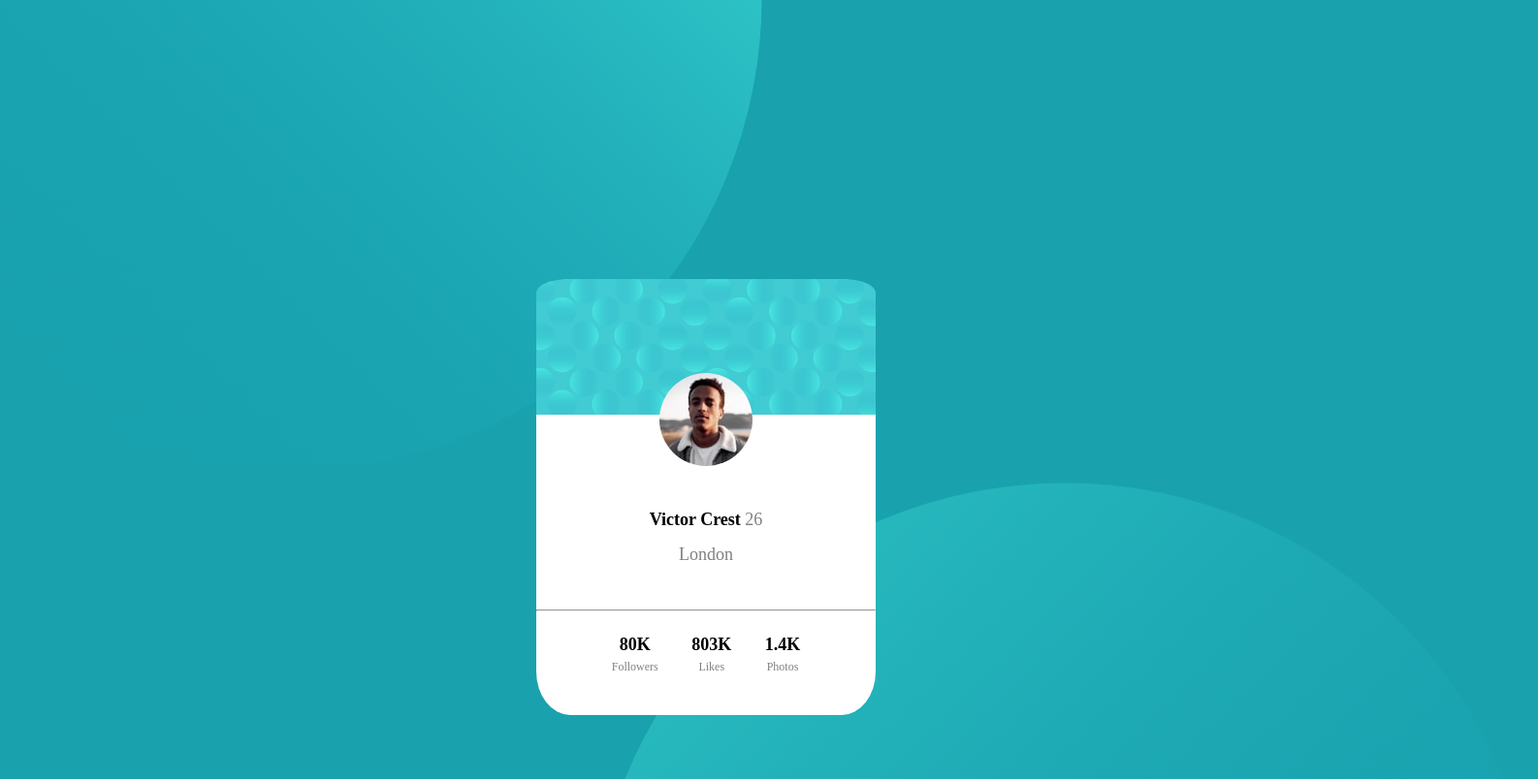
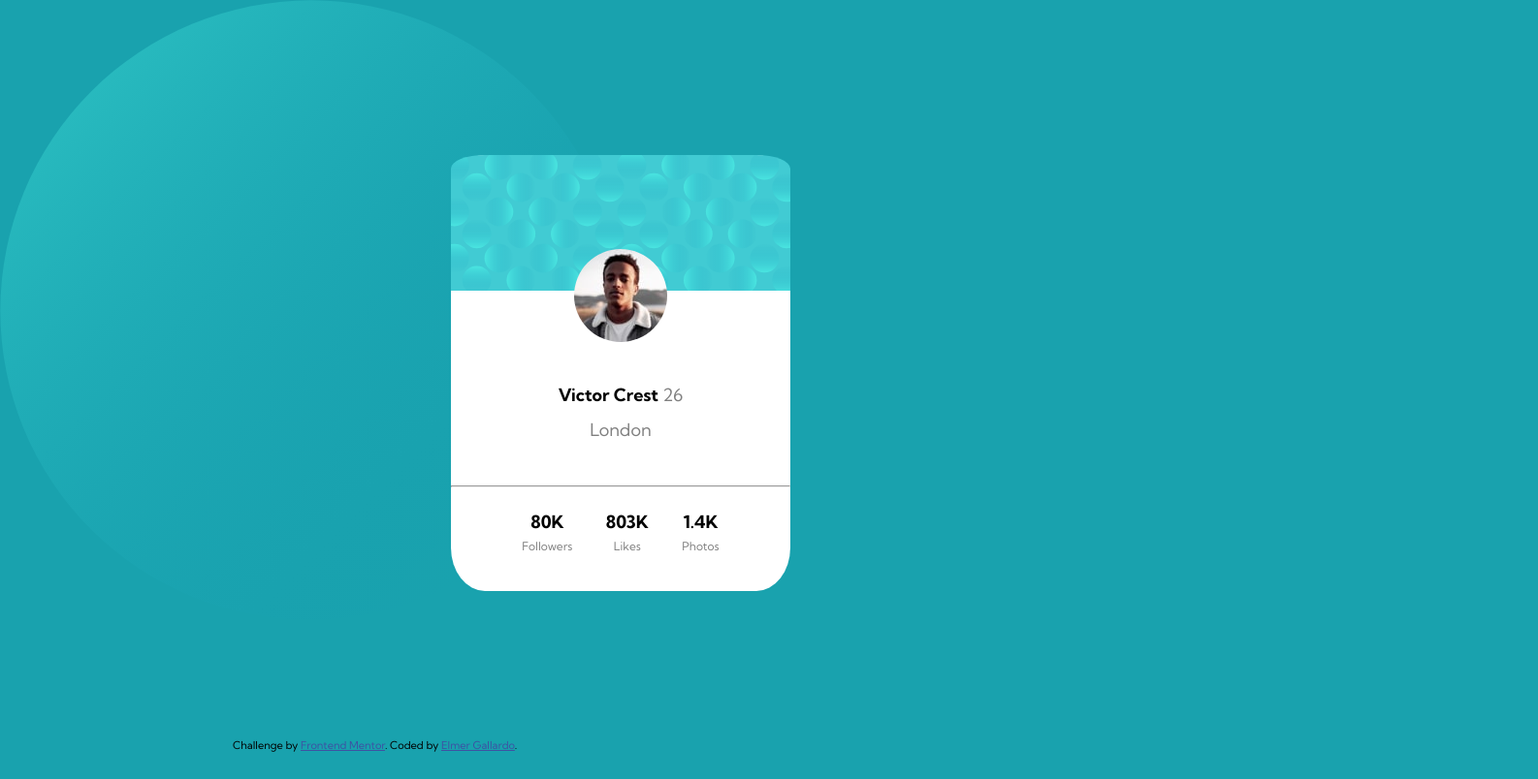
Before and after one commit to egallardo/profile-card-component.github.io, a plain HTML site: page index.html in a window 1280 px wide. Shown: the top 804 px of the page at 97% size, 1586 px wide, since content can reach past the window. Drawn offline with Linux system fonts and the light colour scheme.

Commit message:
Fix to background img

```diff
--- a/css/style.css
+++ b/css/style.css
@@ -1,12 +1,23 @@
+.bottom-img{
 
+}
+.top-img{
+
+}
 body{
   background: hsl(185, 75%, 39%);
-  font-family: font-family: 'Kumbh Sans', sans-serif;
+  height: 100%;
+  width: 100%;
+  background-image: url(../images/bg-pattern-bottom.svg);
+  background-size:  50%;
+  background-repeat: no-repeat;
+  font-family:'Kumbh Sans', sans-serif;
   font-size: 18px;
-  width: 1440px;
-  height: 1080px;
+  margin: auto;
+  width: 100vh;
+  height: 100vh;
   line-height: 2;
-  position: absolute;
+  position: relative;
 }
 .attribution {
   position: absolute;
@@ -24,7 +35,7 @@ body{
 .card-container{
   text-align: center;
   border-radius: 10%;
-  bottom: 1700px;
+  top: 20%;
   position: relative;
   margin: auto;
   background: white;
@@ -62,13 +73,3 @@ body{
   display: inline-block;
   padding: 15px;
 }
-.top-img{
-  position: relative;
-  bottom: 500px;
-  right: 200px;
-}
-.bottom-img{
-  position: relative;
-  left: 600px;
-  bottom: 500px;
-}
--- a/index.html
+++ b/index.html
@@ -10,8 +10,9 @@
   <link href="https://fonts.googleapis.com/css2?family=Kumbh+Sans:wght@400;700&display=swap" rel="stylesheet">
 </head>
 <body>
-  <img class="top-img" src="images/bg-pattern-top.svg" alt="top">
-  <img class="bottom-img" src="images/bg-pattern-bottom.svg" alt="bottom">
+  <!-- <img class="top-img" src="images/bg-pattern-top.svg" alt="top"> -->
+  <!-- <img class="bottom-img" src="images/bg-pattern-bottom.svg" alt="bottom"> -->
+  <div class="top-img"></div>
   <div class="card-container">
     <img class="card-pattern-img"src="images/bg-pattern-card.svg" alt="Pattern card">
     <img class="photo-img" src="images/image-victor.jpg" alt="Victor">
@@ -42,5 +43,6 @@
     Challenge by <a href="https://www.frontendmentor.io?ref=challenge" target="_blank">Frontend Mentor</a>.
     Coded by <a href="#">Elmer Gallardo</a>.
   </div>
+  <div class="bottom-img"></div>
 </body>
 </html>
```
Also changed, not shown: 1 other file.
